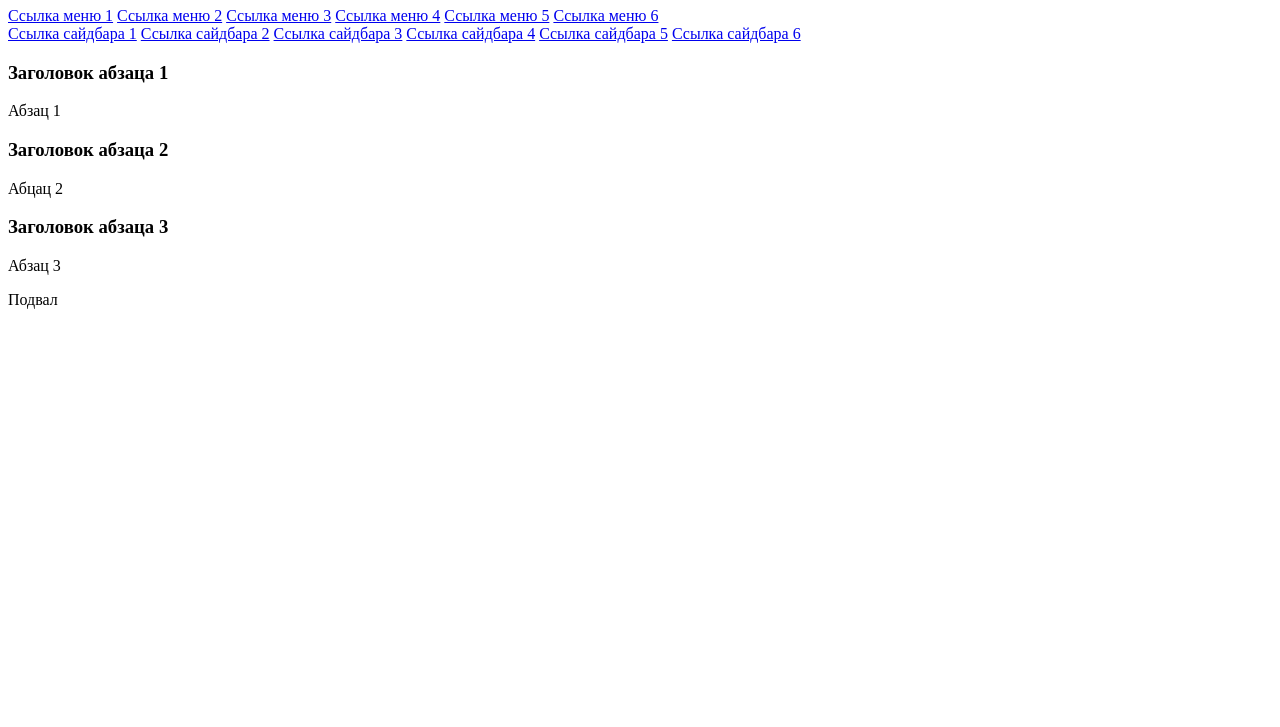
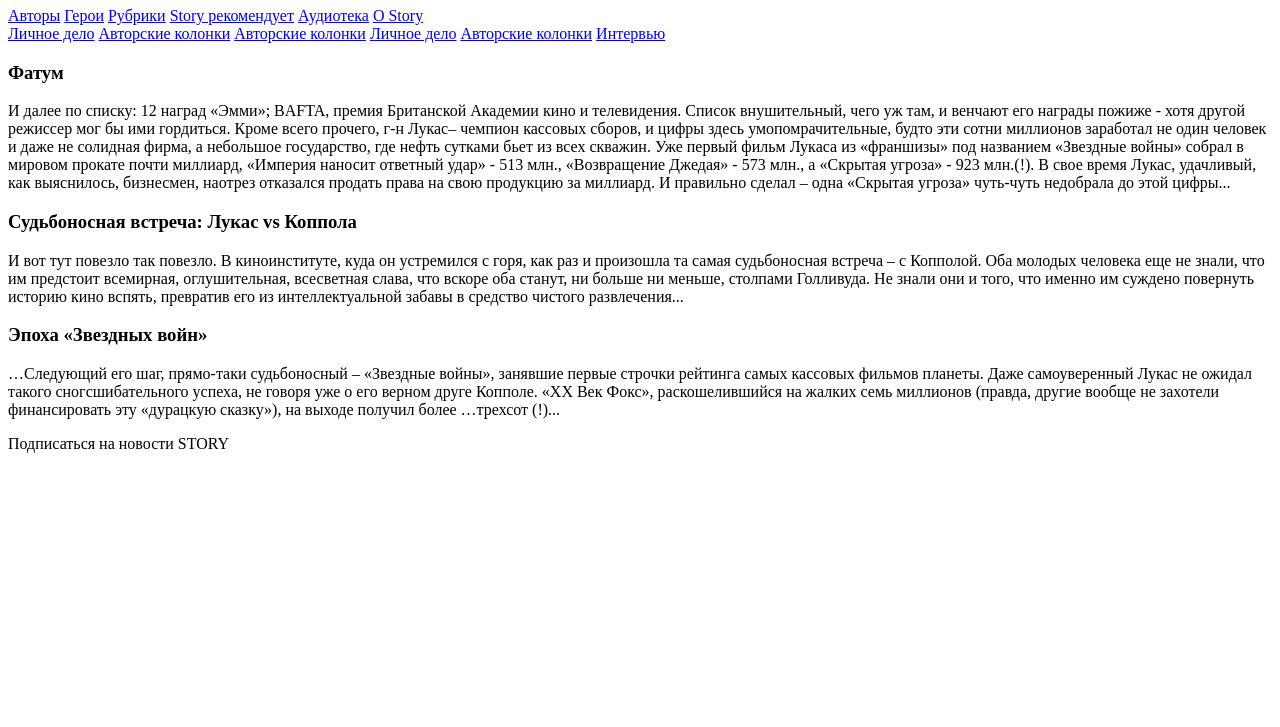
Before and after one commit to WebHeroSchool/AL_html_2, a plain HTML site: page index.html in a window 1280 px wide. Shown: the part 73-800 px from the top of the page. Drawn offline with Linux system fonts and the light colour scheme.

Commit message:
добавление текста

```diff
--- a/index.html
+++ b/index.html
@@ -1,52 +1,52 @@
 <!doctype html>
 <html>
   <head>
-    <title>Заголовок страницы</title>
+    <title>Билл Гейтс от кинематографа</title>
   </head>
   <body>
     <header>
       <h1>
-      Шапка
+      Истории
       </h1>
       <nav>
-        <a href="#">Ссылка меню 1</a>
-        <a href="#">Ссылка меню 2</a>
-        <a href="#">Ссылка меню 3</a>
-        <a href="#">Ссылка меню 4</a>
-        <a href="#">Ссылка меню 5</a>
-        <a href="#">Ссылка меню 6</a>
+        <a href="#">Авторы</a>
+        <a href="#">Герои</a>
+        <a href="#">Рубрики</a>
+        <a href="#">Story рекомендует</a>
+        <a href="#">Аудиотека</a>
+        <a href="#">О Story</a>
       </nav>
     </header>
     <aside>
-      <a href="#">Ссылка сайдбара 1</a>
-      <a href="#">Ссылка сайдбара 2</a>
-      <a href="#">Ссылка сайдбара 3</a>
-      <a href="#">Ссылка сайдбара 4</a>
-      <a href="#">Ссылка сайдбара 5</a>
-      <a href="#">Ссылка сайдбара 6</a>
+      <a href="#">Личное дело</a>
+      <a href="#">Авторские колонки</a>
+      <a href="#">Авторские колонки</a>
+      <a href="#">Личное дело</a>
+      <a href="#">Авторские колонки</a>
+      <a href="#">Интервью</a>
     </aside>
     <section>
       <article>
         <h3>
-        Заголовок абзаца 1
+        Фатум
         </h3>
         <p>
-        Абзац 1
+        И далее по списку: 12 наград «Эмми»; BAFTA, премия Британской Академии кино и телевидения. Список внушительный, чего уж там, и венчают его награды пожиже - хотя другой режиссер мог бы ими гордиться. Кроме всего прочего, г-н Лукас– чемпион кассовых сборов, и цифры здесь умопомрачительные, будто эти сотни миллионов заработал не один человек и даже не солидная фирма, а небольшое государство, где нефть сутками бьет из всех скважин. Уже первый фильм Лукаса из «франшизы» под названием «Звездные войны» собрал в мировом прокате почти миллиард, «Империя наносит ответный удар» - 513 млн., «Возвращение Джедая» - 573 млн., а «Скрытая угроза» - 923 млн.(!). В свое время Лукас, удачливый, как выяснилось, бизнесмен, наотрез отказался продать права на свою продукцию за миллиард. И правильно сделал – одна «Скрытая угроза» чуть-чуть недобрала до этой цифры...
         </p>
         <h3>
-        Заголовок абзаца 2
+        Судьбоносная встреча: Лукас vs Коппола
         </h3>
         <p>
-        Абцац 2
+        И вот тут повезло так повезло. В киноинституте, куда он устремился с горя, как раз и произошла та самая судьбоносная встреча – с Копполой. Оба молодых человека еще не знали, что им предстоит всемирная, оглушительная, всесветная слава, что вскоре оба станут, ни больше ни меньше, столпами Голливуда. Не знали они и того, что именно им суждено повернуть историю кино вспять, превратив его из интеллектуальной забавы в средство чистого развлечения...
         </p>
         <h3>
-        Заголовок абзаца 3
+        Эпоха «Звездных войн»
         </h3>
         <p>
-        Абзац 3
+        …Следующий его шаг, прямо-таки судьбоносный – «Звездные войны», занявшие первые строчки рейтинга самых кассовых фильмов планеты. Даже самоуверенный Лукас не ожидал такого сногсшибательного успеха, не говоря уже о его верном друге Копполе. «ХХ Век Фокс», раскошелившийся на жалких семь миллионов (правда, другие вообще не захотели финансировать эту «дурацкую сказку»), на выходе получил более …трехсот (!)...
         </p>
       </article>
     </section>
-    <footer>Подвал</footer>
+    <footer>Подписаться на новости STORY</footer>
   </body>
 </html>
```
